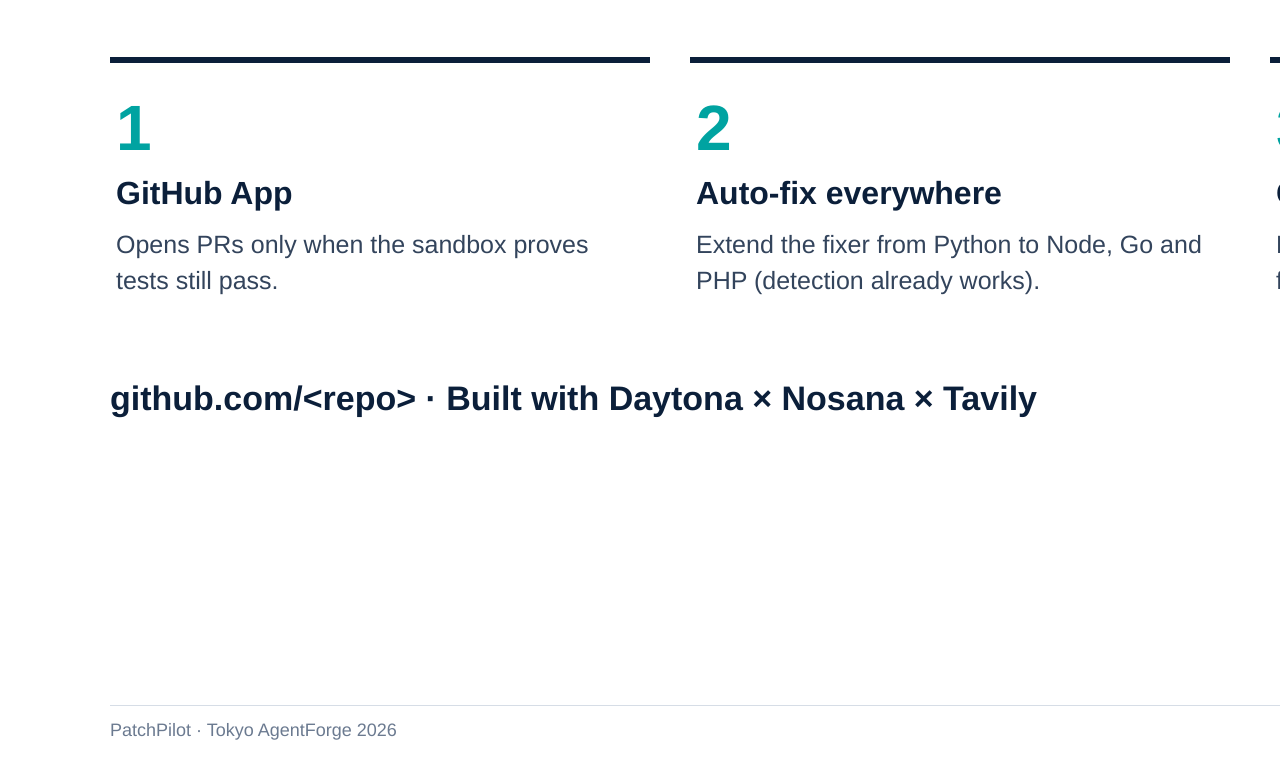
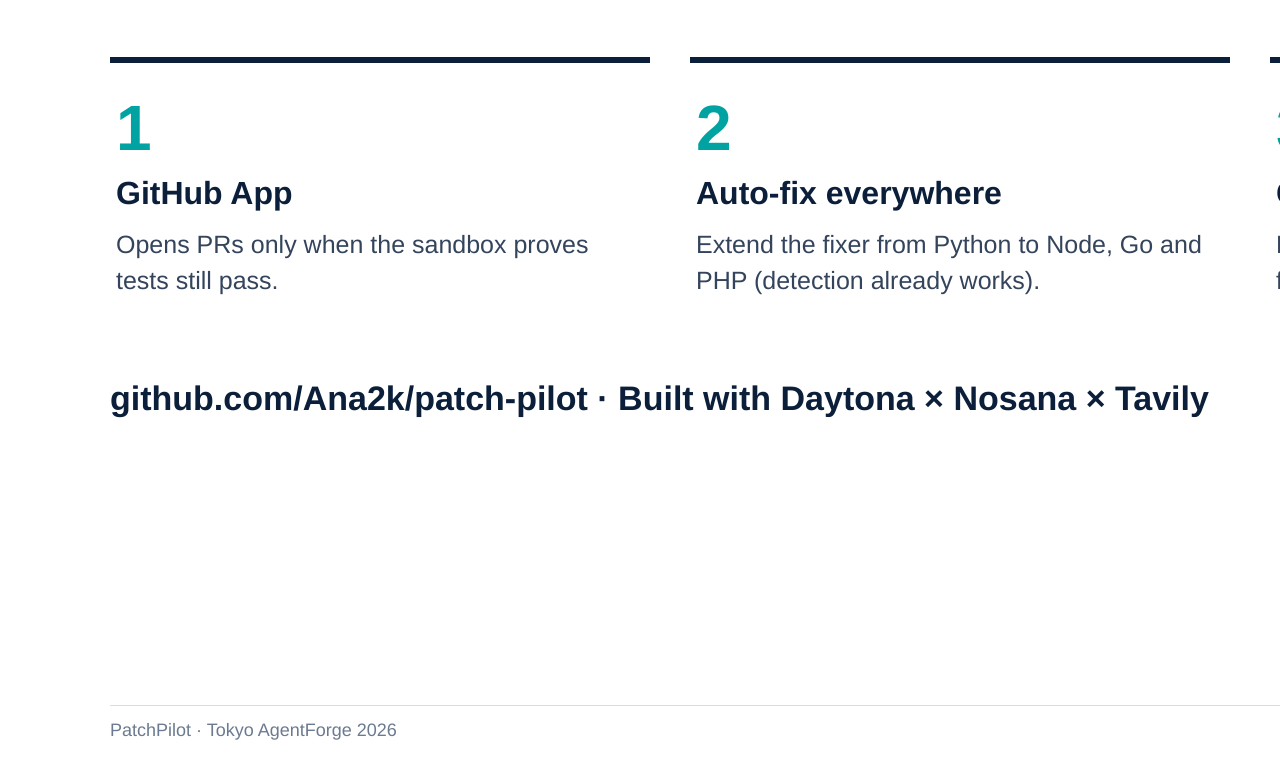
Before and after one commit to Ana2k/patch-pilot, a plain HTML site: page docs/deck.html in a window 1280 px wide. Shown: the part 7859-8638 px from the top of the page. Drawn offline with Linux system fonts and the light colour scheme.

Commit message:
Add pitch deck, case-study report screenshots, partner dashboard shots

```diff
--- a/docs/deck.html
+++ b/docs/deck.html
@@ -117,7 +117,7 @@ td:first-child{font-weight:800;width:220px}code{font-family:Menlo,monospace;font
   <div class="box"><div class="n">2</div><h3>Auto-fix everywhere</h3><p>Extend the fixer from Python to Node, Go and PHP (detection already works).</p></div>
   <div class="box"><div class="n">3</div><h3>CI integration</h3><p>Run on every push; block merges on Critical findings.</p></div>
  </div>
- <div style="margin-top:80px;font-size:34px;font-weight:700">github.com/&lt;repo&gt; · Built with Daytona × Nosana × Tavily</div>
+ <div style="margin-top:80px;font-size:34px;font-weight:700">github.com/Ana2k/patch-pilot · Built with Daytona × Nosana × Tavily</div>
  <div class="foot"><span>PatchPilot · Tokyo AgentForge 2026</span><span>8</span></div>
 </section>
 </body></html>
```
Also changed, not shown: 2 other files.
